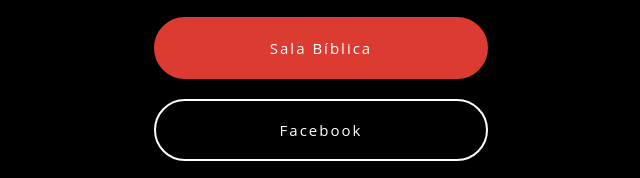
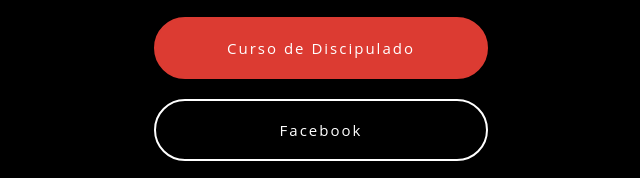
Before and after one commit to luizventurote/metodista-renovada, a plain HTML site: page index.html in a window 1280 px wide. Shown: the part 309-487 px from the top of the page, 319-959 px from the left. Drawn offline with Linux system fonts and the light colour scheme.

Commit message:
Update index.html

```diff
--- a/index.html
+++ b/index.html
@@ -15,7 +15,8 @@
 
     <!-- Links-->
     <!--a href="https://bit.ly/3cNqaCI" class="links live-link">Culto Online</a-->
-    <a href="https://www.youtube.com/watch?v=axJF5wt8R8g&list=PLzJS_65DrdYBf0K3uk_xDyv6imSr6ITVV" class="links live-link">Sala Bíblica</a>
+    <!--a href="https://www.youtube.com/watch?v=axJF5wt8R8g&list=PLzJS_65DrdYBf0K3uk_xDyv6imSr6ITVV" class="links live-link">Sala Bíblica</a-->
+    <a href="https://discipulado.metodista.org/" class="links live-link">Curso de Discipulado</a>
     <a href="https://www.facebook.com/edmagno.vieiradasilva" class="links">Facebook</a>
     <a href="https://www.youtube.com/c/METODISTARENOVADACOLATINA/videos" class="links">Youtube</a>
     <a href="https://www.instagram.com/metorenocolatina/" class="links">Instagram</a>
```
